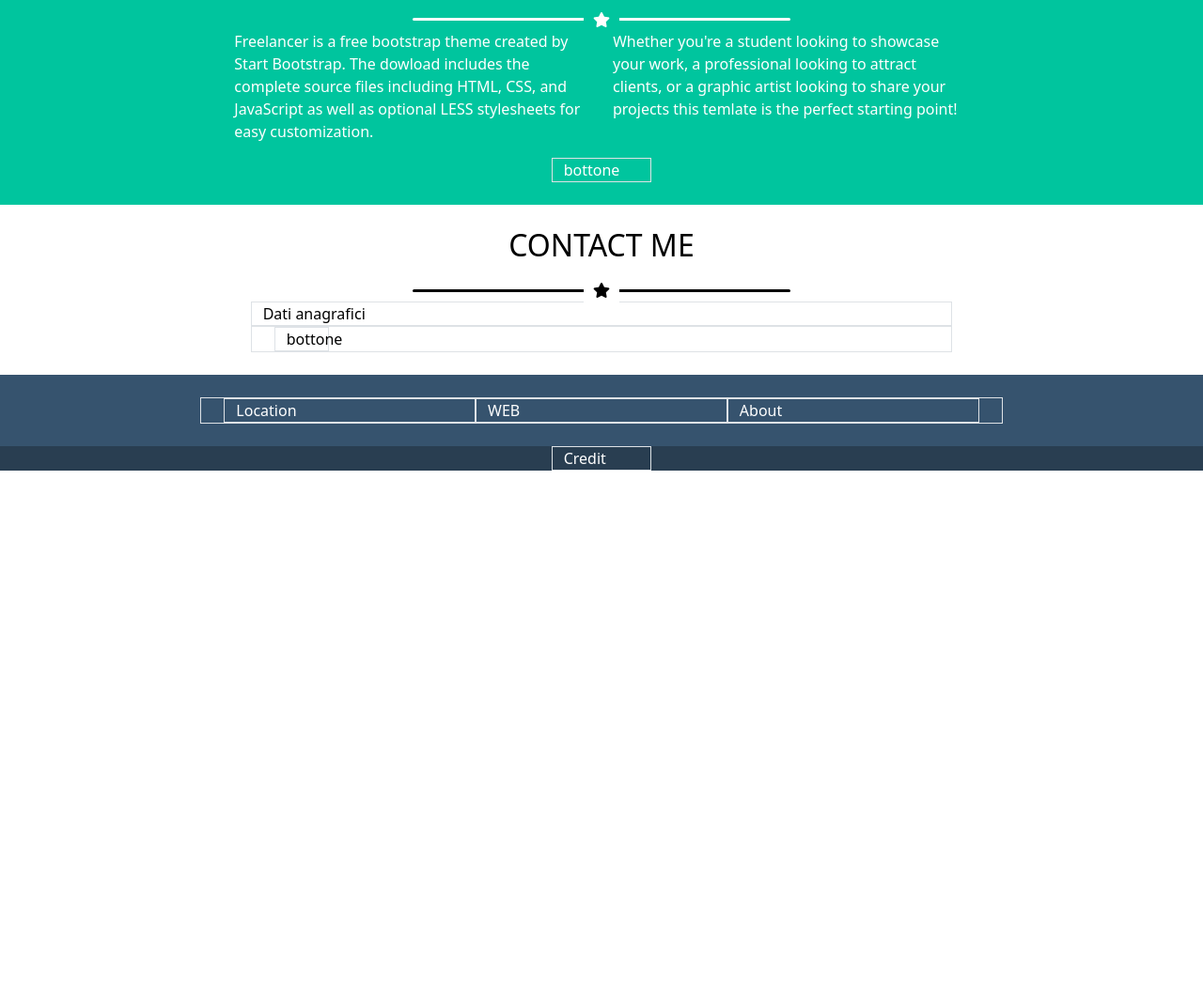
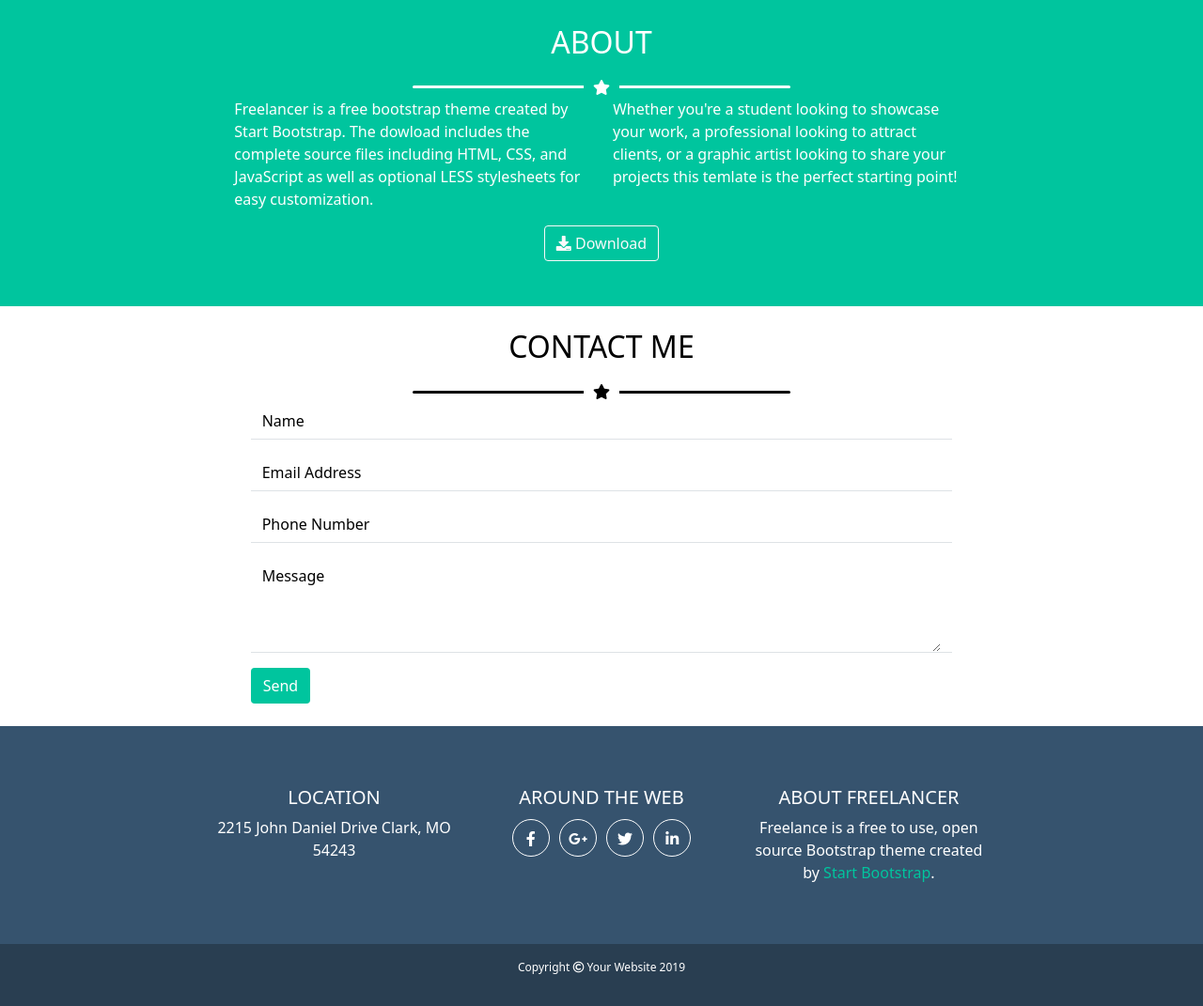
Before and after one commit to elefly13/html-css-bootstrap-freelancer, a plain HTML site: page index.html in a window 1280 px wide. Shown: the part 1239-2310 px from the top of the page at 94% size. Before the commit the page ends 1740 px from the top, so only its background shows below. Drawn offline with nearby package versions, Linux system fonts and the light colour scheme.

Commit message:
fine esercizio Bootstrap Freelancer

```diff
--- a/css/style.css
+++ b/css/style.css
@@ -86,7 +86,41 @@ body {
 .my_contact {
     color: black;
 }
+.my_input {
+    border: none;
+}
+.my_btn-contact {
+    background-color: rgb(0, 197, 158);
+    color: white;
+}
+.my_col_container {
+    padding: 0;
+}
+
 /* fine sezione contact  */
+/* sezione footer  */
+.my_container_address {
+    padding: 0;
+}
+.circol {
+    display: inline-block;
+    width: 40px;
+    height: 40px;
+    border: 1px solid white;
+    border-radius: 50%;
+    margin: 3px;
+}
+.circol i {
+    text-align: center;
+    line-height: 40px;
+}
+#my_color_green {
+    color: rgb(0, 197, 158);
+}
+.my_credit p {
+    font-size: 12px;
+}
+/* fine sezione footer  */
 
 
 
--- a/index.html
+++ b/index.html
@@ -67,7 +67,7 @@
         <!-- inizio sezione portfolio  -->
         <section class="my_portfolio">
             <div class="my_container_portfolio container-fluid ">
-                <div class="my_row_portfolio py-4 row">
+                <div class="my_row_portfolio row py-5">
                     <div class="container">
                         <div class="row">
                             <div class="col-12 mx-auto text-center">
@@ -116,7 +116,7 @@
         <!-- inizio sezione about  -->
         <section class="my_about">
             <div class="container-fluid green">
-                <div class="my_row_about row py-4">
+                <div class="my_row_about row py-5">
                     <div class="container">
                         <div class="row">
                             <div class="col-12 mx-auto text-center">
@@ -153,7 +153,12 @@
                     </div>
                     <div class="container">
                         <div class="row">
-                            <div class="col-1 border mx-auto">bottone</div>
+                            <div class="col-12 mx-auto text-center">
+                                <button type="button" class="btn btn-outline-light">
+                                    <i class="fas fa-download"></i>
+                                    <span class="btn_about">Download</span>
+                                </button>
+                            </div>
                         </div>
                     </div>
                 </div>
@@ -180,17 +185,38 @@
                     </div>
                     <div class="container">
                         <div class="row">
-                            <div class="col-7 border mx-auto">Dati anagrafici</div>
+                            <div class="col-7 mx-auto ">
+                                <div class="mb-3 row border-bottom">
+                                    <label for="inputName" class="my_input col-sm-2 col-form-label">Name</label>
+                                    <div class="col-sm-10">
+                                        <input type="Text" class="my_input form-control" id="inputName">
+                                    </div>
+                                </div>
+                                <div class="mb-3 row border-bottom">
+                                    <label for="inputEmail" class="my_input col-sm-3 col-form-label">Email Address</label>
+                                    <div class="col-sm-9">
+                                        <input type="Email" class="my_input form-control" id="inputEmail">
+                                    </div>
+                                </div>
+                                <div class="mb-3 row border-bottom">
+                                    <label for="inputNumber" class="my_input col-sm-3 col-form-label">Phone Number</label>
+                                    <div class="col-sm-9">
+                                        <input type="Number" class="my_input form-control" id="inputNumber">
+                                    </div>
+                                </div>
+                                <div class="mb-3 row border-bottom">
+                                    <label for="inputText" class="my_input col-sm-2 col-form-label">Message</label>
+                                    <div class="col-sm-10">
+                                        <textarea class=" my_input form-control" placeholder="" id="floatingTextarea2" style="height: 100px"></textarea>
+                                    </div>
+                                </div>
+                            </div>
                         </div>
                     </div>
                     <div class="container">
                         <div class="row">
-                            <div class="col-7 border mx-auto">
-                                <div class="container">
-                                    <div class="row">
-                                        <div class="col-1 border">bottone</div>
-                                    </div>
-                                </div>
+                            <div class="my_col_container col-7 mx-auto">
+                                <button type="button" class=" my_btn-contact btn btn">Send</button>
                             </div>
                         </div>
                     </div>
@@ -203,13 +229,25 @@
         <!-- inizio sezione footer top -->
         <section class="my_address">
             <div class="container-fluid avio">
-                <div class="my_row_address row py-4">
-                    <div class="col-8 border mx-auto">
-                        <div class="container">
+                <div class="my_row_address row py-5">
+                    <div class=" col-8 mx-auto">
+                        <div class="my_container_address container">
                             <div class="row">
-                                <div class="col-4 border">Location</div>
-                                <div class="col-4 border">WEB</div>
-                                <div class="col-4 border">About</div>
+                                <div class="col-lg-4 col-sm-12 text-center pt-3">
+                                    <h5>LOCATION</h5>
+                                    <p>2215 John Daniel Drive Clark, MO 54243</p>
+                                </div>
+                                <div class="col-lg-4 col-sm-12 text-center pt-3">
+                                    <h5>AROUND THE WEB</h5>
+                                    <span class="circol"><i class="fab fa-facebook-f"></i></span>
+                                    <span class="circol"><i class="fab fa-google-plus-g"></i></span>
+                                    <span class="circol"><i class="fab fa-twitter"></i></span>
+                                    <span class="circol"><i class="fab fa-linkedin-in"></i></span>
+                                </div>
+                                <div class="col-lg-4 col-sm-12 text-center pt-3">
+                                    <h5>ABOUT FREELANCER</h5>
+                                    <p>Freelance is a free to use, open source Bootstrap theme created by <span id="my_color_green" >Start Bootstrap</span>.</p>
+                                </div>
                             </div>
                         </div>
                     </div>
@@ -220,8 +258,10 @@
         <!-- inizio sezione footer bottom -->
         <section class="my_credit">
             <div class="container-fluid gray">
-                <div class="my_row_credit row ">
-                    <div class="col-1 border mx-auto">Credit</div>
+                <div class="my_row_credit row py-3">
+                    <div class="col-12  text-center mx-auto">
+                        <p>Copyright <i class="far fa-copyright"></i> Your Website 2019</p>
+                    </div>
                 </div>
             </div>
         </section>
```
